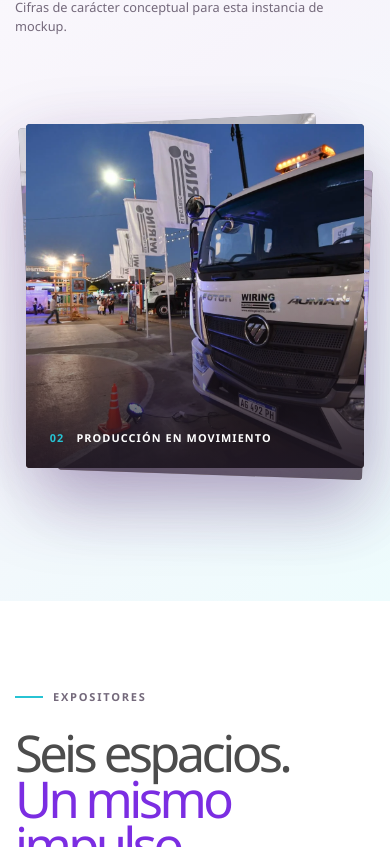
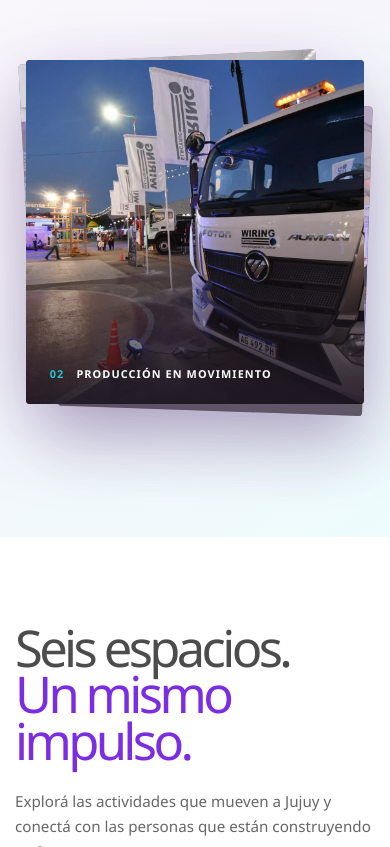
Before and after one commit to jesusvelazquez01/ExpoJujuy-MenteCode, a Next.js app in the folder mockup/: page / in a window 390 px wide. Shown: the part 1153-2000 px from the top of the page. Built offline with nearby package versions, Linux system fonts and the light colour scheme.

Commit message:
Updated: Se actualizo tipografias

```diff
--- a/mockup/app/components/contact-section.tsx
+++ b/mockup/app/components/contact-section.tsx
@@ -5,7 +5,6 @@ export function ContactSection() {
     <section className="contact-section" id="contacto" aria-labelledby="contact-title">
       <div className="shell contact-layout">
         <div className="contact-copy">
-          <p className="eyebrow"><span /> Contacto</p>
           <h2 id="contact-title">Hablemos.<br /><em>Estamos para ayudarte.</em></h2>
           <p>
             Escribile a la organización para realizar consultas generales,
--- a/mockup/app/components/faq-sponsors.tsx
+++ b/mockup/app/components/faq-sponsors.tsx
@@ -59,7 +59,6 @@ export function FaqAndSponsors() {
       <section className="faq-section" id="dudas" aria-labelledby="faq-title">
         <div className="shell faq-layout">
           <div className="faq-heading">
-            <p className="eyebrow dark"><span /> Información útil</p>
             <h2 id="faq-title">Preguntas<br /><em>frecuentes.</em></h2>
             <p>Respuestas para orientar la experiencia. La información oficial se incorporará a medida que sea confirmada.</p>
           </div>
@@ -80,7 +79,6 @@ export function FaqAndSponsors() {
 
       <section className="sponsors-section" aria-labelledby="sponsors-title">
         <div className="shell sponsors-heading">
-          <p className="eyebrow"><span /> Juntos hacemos ExpoJuy</p>
           <h2 id="sponsors-title">Organizaciones que <em>acompañan.</em></h2>
           <small>Identidades provistas para esta instancia de mockup.</small>
         </div>
--- a/mockup/app/components/manifesto-carousel.tsx
+++ b/mockup/app/components/manifesto-carousel.tsx
@@ -47,7 +47,6 @@ export function ManifestoCarousel() {
     <section className="manifesto" id="provincia" aria-labelledby="manifesto-title">
       <div className="shell manifesto-layout">
         <div className="manifesto-copy">
-          <p className="manifesto-kicker">UNA PROVINCIA<br />QUE HACE</p>
           <h2 className="manifesto-text" id="manifesto-title">
             ExpoJuy es el punto de encuentro entre quienes producen, quienes imaginan y quienes hacen crecer el Norte Argentino.
           </h2>
--- a/mockup/app/components/visit-planner.tsx
+++ b/mockup/app/components/visit-planner.tsx
@@ -8,6 +8,6 @@ export function VisitPlanner() {
   const [selected, setSelected] = useState<string[]>(["Tecnología", "Negocios"]);
   const toggle = (interest: string) => setSelected((current) => current.includes(interest) ? current.filter((item) => item !== interest) : [...current, interest]);
   return (
-    <section className="planner-section" id="planifica"><div className="shell planner-grid"><div className="planner-copy"><p className="eyebrow"><span /> Tu Expo, a tu manera</p><h2>Planificá una visita<br/><em>hecha para vos.</em></h2><p>Elegí lo que te interesa y obtené una selección personalizada de actividades, expositores y puntos del predio.</p><ol className="planner-steps"><li className="active"><span>1</span>Intereses</li><li><span>2</span>Día</li><li><span>3</span>Favoritos</li><li><span>4</span>Recorrido</li></ol></div><div className="planner-panel"><div className="planner-panel-top"><span>Paso 1 de 4</span><span>{selected.length} seleccionados</span></div><h3>¿Qué te gustaría descubrir?</h3><p>Podés elegir más de una opción.</p><div className="interest-grid">{interests.map((interest) => { const active = selected.includes(interest); return <button className={active ? "selected" : ""} aria-pressed={active} onClick={() => toggle(interest)} key={interest}><i>{active ? "✓" : "+"}</i>{interest}</button>; })}</div><button className="planner-next">Continuar <span>→</span></button><small>Experiencia demostrativa. No se almacenan datos personales.</small></div></div></section>
+    <section className="planner-section" id="planifica"><div className="shell planner-grid"><div className="planner-copy"><h2>Planificá una visita<br/><em>hecha para vos.</em></h2><p>Elegí lo que te interesa y obtené una selección personalizada de actividades, expositores y puntos del predio.</p><ol className="planner-steps"><li className="active"><span>1</span>Intereses</li><li><span>2</span>Día</li><li><span>3</span>Favoritos</li><li><span>4</span>Recorrido</li></ol></div><div className="planner-panel"><div className="planner-panel-top"><span>Paso 1 de 4</span><span>{selected.length} seleccionados</span></div><h3>¿Qué te gustaría descubrir?</h3><p>Podés elegir más de una opción.</p><div className="interest-grid">{interests.map((interest) => { const active = selected.includes(interest); return <button className={active ? "selected" : ""} aria-pressed={active} onClick={() => toggle(interest)} key={interest}><i>{active ? "✓" : "+"}</i>{interest}</button>; })}</div><button className="planner-next">Continuar <span>→</span></button><small>Experiencia demostrativa. No se almacenan datos personales.</small></div></div></section>
   );
 }
--- a/mockup/app/expositores/page.tsx
+++ b/mockup/app/expositores/page.tsx
@@ -17,7 +17,6 @@ export default function ExhibitorsPage() {
       <main className="exhibitors-page">
         <header className="exhibitors-page-hero">
           <div className="shell">
-            <p className="eyebrow"><span /> ExpoJuy 2026</p>
             <h1>Encontrá tu próximo<br /><em>punto de conexión.</em></h1>
             <p>
               Una primera vista de los espacios que integrarán la experiencia.
@@ -29,7 +28,6 @@ export default function ExhibitorsPage() {
           <div className="shell">
             <div className="directory-heading">
               <div>
-                <p className="eyebrow dark"><span /> Directorio conceptual</p>
                 <h2 id="directory-title">Todos los expositores</h2>
               </div>
               <Link className="text-link" href="/#sectores">Volver al inicio</Link>
--- a/mockup/app/globals.css
+++ b/mockup/app/globals.css
@@ -141,9 +141,10 @@ svg {
   justify-content: space-between;
   min-width: 170px;
   padding: 12px 15px 12px 18px;
+  border: 1px solid var(--violet);
   border-radius: 99px;
   color: white;
-  background: linear-gradient(105deg, var(--violet), #8e45e8 56%, var(--blue));
+  background: var(--violet);
   box-shadow: 0 8px 22px rgba(123, 45, 226, 0.2);
   font-size: 0.8rem;
   font-weight: 800;
@@ -153,6 +154,8 @@ svg {
 }
 .nav-cta:hover,
 .nav-cta:focus-visible {
+  border-color: var(--blue);
+  background: var(--ink);
   transform: translateY(-2px);
   box-shadow: 0 11px 28px rgba(123, 45, 226, 0.28);
 }
@@ -306,25 +309,6 @@ svg {
   margin-inline: auto;
   text-align: center;
 }
-.eyebrow {
-  display: flex;
-  align-items: center;
-  gap: 10px;
-  margin: 0 0 24px;
-  color: rgba(255, 255, 255, 0.72);
-  font-size: 0.69rem;
-  font-weight: 800;
-  letter-spacing: 0.16em;
-  text-transform: uppercase;
-}
-.eyebrow > span {
-  width: 28px;
-  height: 2px;
-  background: var(--lime);
-}
-.eyebrow.dark {
-  color: var(--gray-violet);
-}
 .hero h1,
 .section-intro h2,
 .agenda-aside h2,
@@ -344,9 +328,6 @@ svg {
   font-weight: var(--font-weight-light);
   white-space: nowrap;
   text-shadow: 0 4px 28px rgba(37, 26, 46, 0.3);
-}
-.hero-copy > .eyebrow {
-  justify-content: center;
 }
 .hero-title-line {
   display: inline;
@@ -626,14 +607,6 @@ h2 em {
   position: relative;
   z-index: 4;
 }
-.manifesto-kicker {
-  margin: 0 0 28px;
-  color: var(--violet);
-  font-size: 0.7rem;
-  font-weight: 900;
-  letter-spacing: 0.16em;
-  line-height: 1.6;
-}
 .manifesto-text {
   max-width: 700px;
   margin: 0;
@@ -994,9 +967,6 @@ h2 em {
   grid-template-columns: 1.25fr 0.75fr;
   align-items: end;
   gap: clamp(55px, 9vw, 145px);
-}
-.news-hero .eyebrow {
-  margin-bottom: 34px;
 }
 .news-hero h1 {
   margin: 0;
@@ -1316,8 +1286,8 @@ h2 em {
 .planner-copy h2 {
   font-size: clamp(3rem, 4.5vw, 5.15rem);
 }
-.agenda-aside > p:not(.eyebrow),
-.planner-copy > p:not(.eyebrow) {
+.agenda-aside > p,
+.planner-copy > p {
   max-width: 440px;
   margin: 28px 0;
   color: var(--paper);
@@ -1617,7 +1587,7 @@ h2 em {
 .map-copy h2 {
   font-size: clamp(2.8rem, 4vw, 4.4rem);
 }
-.map-copy > p:not(.eyebrow) {
+.map-copy > p {
   margin: 28px 0;
   color: var(--muted);
   font-size: 0.88rem;
@@ -1780,7 +1750,7 @@ h2 em {
 .contact-copy h2 em {
   color: var(--blue);
 }
-.contact-copy > p:not(.eyebrow) {
+.contact-copy > p {
   max-width: 470px;
   margin: 30px 0 24px;
   color: rgba(255, 255, 255, 0.7);
@@ -1907,7 +1877,7 @@ h2 em {
   color: var(--violet);
   font-style: normal;
 }
-.faq-heading > p:not(.eyebrow) {
+.faq-heading > p {
   max-width: 390px;
   margin: 30px 0 0;
   color: var(--muted);
@@ -1991,13 +1961,10 @@ h2 em {
 }
 .sponsors-heading {
   display: grid;
-  grid-template-columns: 0.55fr 1.05fr auto;
+  grid-template-columns: 1fr auto;
   align-items: end;
   gap: 45px;
   margin-bottom: 55px;
-}
-.sponsors-heading .eyebrow {
-  margin: 0 0 8px;
 }
 .sponsors-heading h2 {
   max-width: 680px;
@@ -2284,11 +2251,11 @@ h2 em {
   .faq-heading {
     position: static;
   }
-  .faq-heading > p:not(.eyebrow) {
+  .faq-heading > p {
     max-width: 560px;
   }
   .sponsors-heading {
-    grid-template-columns: 1fr 1.4fr;
+    grid-template-columns: 1fr auto;
   }
   .sponsors-heading small {
     display: none;
@@ -2558,9 +2525,6 @@ h2 em {
     display: block;
     margin-bottom: 40px;
   }
-  .sponsors-heading .eyebrow {
-    margin-bottom: 20px;
-  }
   .sponsors-heading h2 {
     font-size: clamp(2.55rem, 12vw, 3.8rem);
   }
--- a/mockup/app/page.tsx
+++ b/mockup/app/page.tsx
@@ -116,9 +116,6 @@ export default function Home() {
           <div className="shell">
             <div className="section-heading-row">
               <div className="section-intro">
-                <p className="eyebrow dark">
-                  <span /> Expositores
-                </p>
                 <h2>
                   Seis espacios.
                   <br />
@@ -146,9 +143,6 @@ export default function Home() {
         <section className="agenda-section" id="agenda">
           <div className="shell agenda-layout">
             <div className="agenda-aside">
-              <p className="eyebrow">
-                <span /> Agenda destacada
-              </p>
               <h2>
                 Ideas para
                 <br />
@@ -196,9 +190,6 @@ export default function Home() {
         <section className="map-section" id="mapa">
           <div className="shell map-card">
             <div className="map-copy">
-              <p className="eyebrow dark">
-                <span /> Mapa del predio
-              </p>
               <h2>
                 Encontrá tu próximo
                 <br />
```
